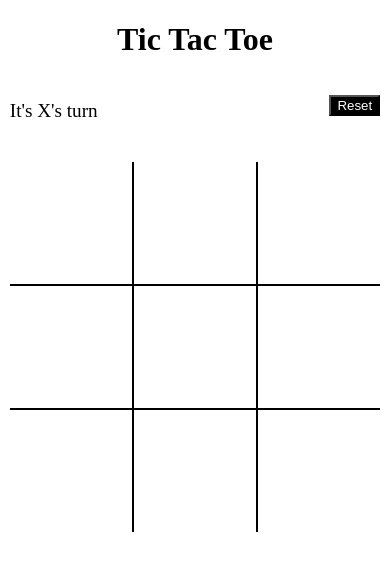
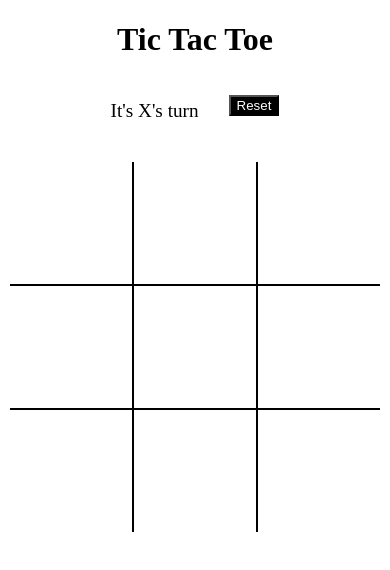
Before and after one commit to Leosdream/Tic-Tac-Toe-2.0, a plain HTML site: page index.html in a window 390 px wide. Drawn offline with Linux system fonts and the light colour scheme.

Commit message:
Made buttons more phone friendly

```diff
--- a/style.css
+++ b/style.css
@@ -112,3 +112,10 @@ font-size: larger;
   cursor: pointer;
   color: white;
 }
+
+@media (max-width: 480px) {
+  .game-controls {
+    justify-content: center;
+    gap: 30px;
+  }
+}
```
